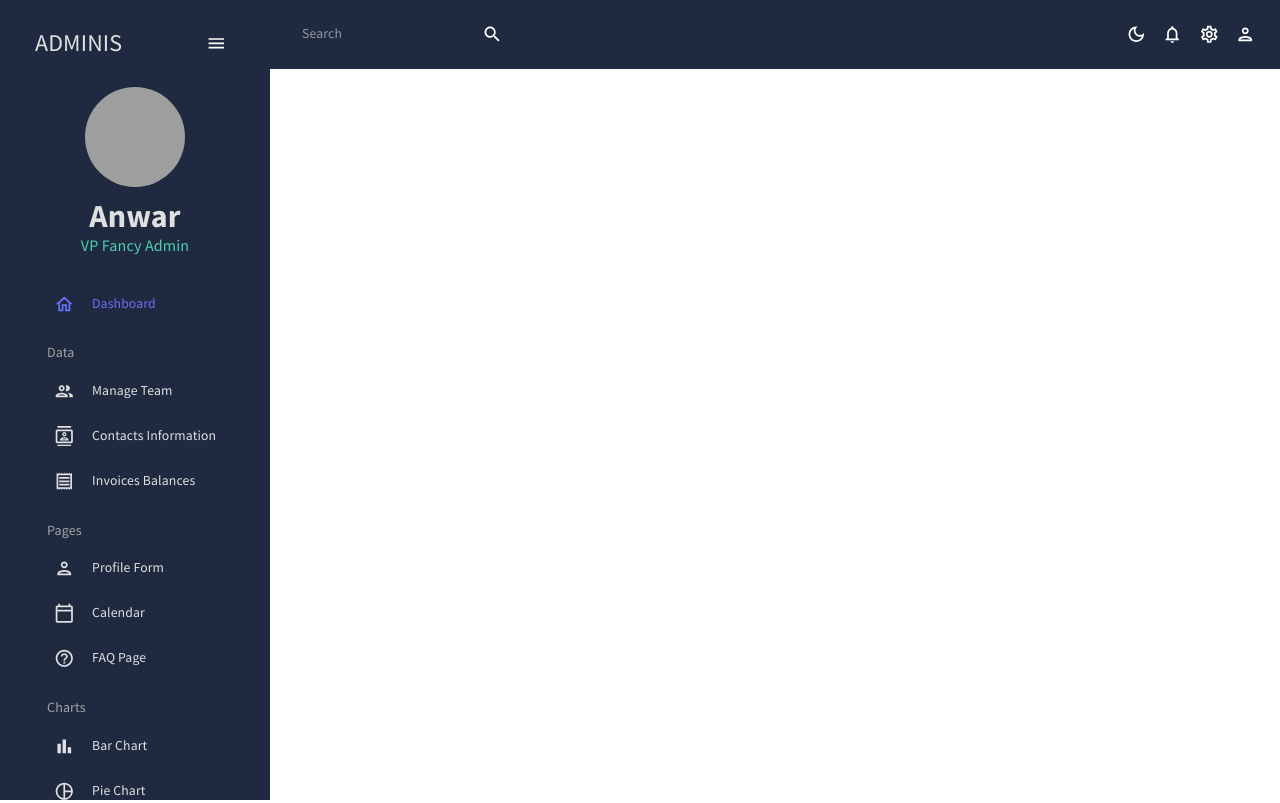
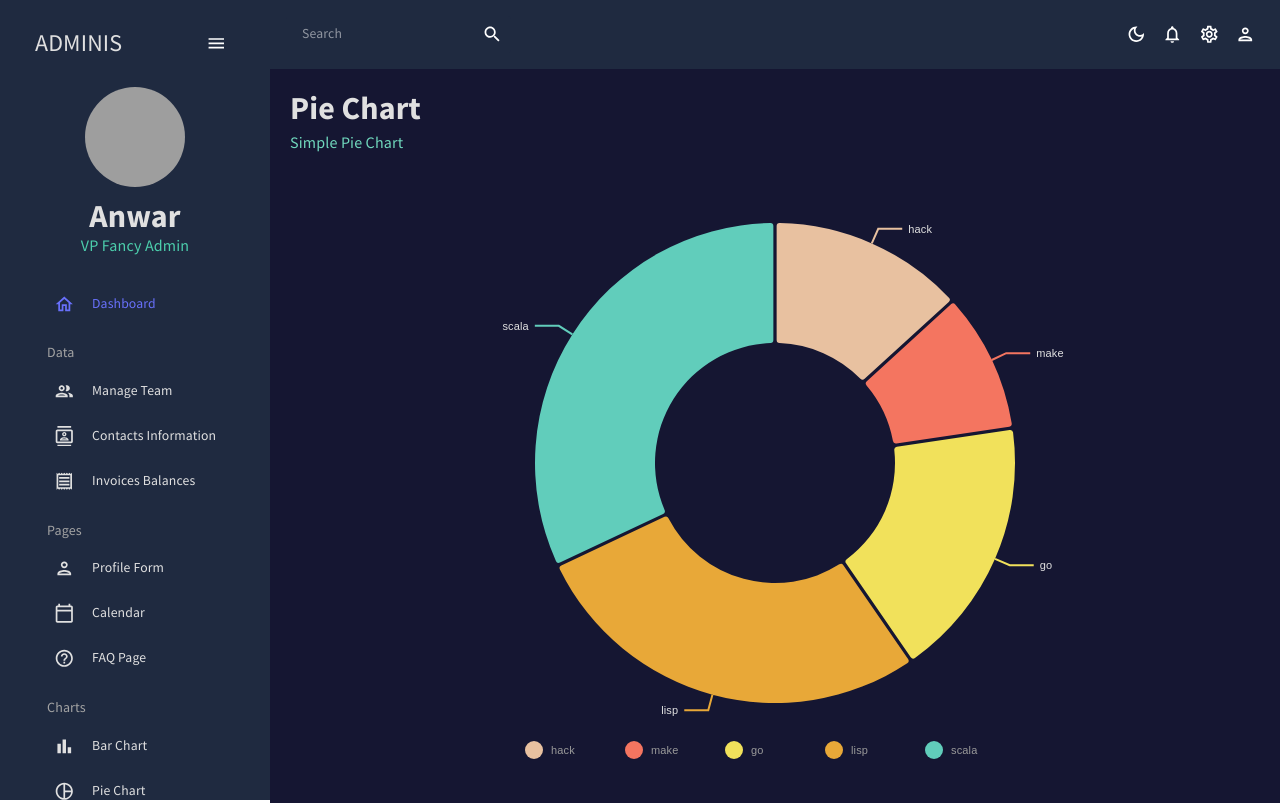
Before and after one commit to AnwarHossainSR/admin-dashboard-pro, a React (Vite) app: page /pie in a window 1280 px wide. Built offline with nearby package versions, Linux system fonts and the light colour scheme; grey boxes are pictures that could not be loaded.

Commit message:
line chart, pie chart an dfaq in material yui

```diff
--- a/src/App.jsx
+++ b/src/App.jsx
@@ -5,10 +5,13 @@ import { ColorModeContext, tokens, useMode } from './context/theme';
 import Bar from './pages/bar';
 import Contacts from './pages/contacts';
 import Dashboard from './pages/dashboard';
+import FAQ from './pages/faq';
 import Form from './pages/form';
 import Sidebar from './pages/global/Sidebar';
 import Topbar from './pages/global/Topbar';
 import Invoices from './pages/invoices';
+import Line from './pages/line';
+import Pie from './pages/pie';
 import Team from './pages/team';
 
 const App = () => {
@@ -36,6 +39,9 @@ const App = () => {
               <Route path="/invoices" element={<Invoices />} />
               <Route path="/form" element={<Form />} />
               <Route path="/bar" element={<Bar />} />
+              <Route path="/pie" element={<Pie />} />
+              <Route path="/line" element={<Line />} />
+              <Route path="/faq" element={<FAQ />} />
             </Routes>
           </main>
         </Box>
--- /dev/null
+++ b/src/components/Chart/PieChart.jsx
@@ -0,0 +1,109 @@
+import { useTheme } from '@mui/material';
+import { ResponsivePie } from '@nivo/pie';
+import { tokens } from '../../context/theme';
+import { mockPieData as data } from '../../data/mockData';
+
+const PieChart = () => {
+  const theme = useTheme();
+  const colors = tokens(theme.palette.mode);
+  return (
+    <ResponsivePie
+      data={data}
+      theme={{
+        axis: {
+          domain: {
+            line: {
+              stroke: colors.grey[100],
+            },
+          },
+          legend: {
+            text: {
+              fill: colors.grey[100],
+            },
+          },
+          ticks: {
+            line: {
+              stroke: colors.grey[100],
+              strokeWidth: 1,
+            },
+            text: {
+              fill: colors.grey[100],
+            },
+          },
+        },
+        legends: {
+          text: {
+            fill: colors.grey[100],
+          },
+        },
+      }}
+      margin={{ top: 40, right: 80, bottom: 80, left: 80 }}
+      innerRadius={0.5}
+      padAngle={0.7}
+      cornerRadius={3}
+      activeOuterRadiusOffset={8}
+      borderColor={{
+        from: 'color',
+        modifiers: [['darker', 0.2]],
+      }}
+      arcLinkLabelsSkipAngle={10}
+      arcLinkLabelsTextColor={colors.grey[100]}
+      arcLinkLabelsThickness={2}
+      arcLinkLabelsColor={{ from: 'color' }}
+      enableArcLabels={false}
+      arcLabelsRadiusOffset={0.4}
+      arcLabelsSkipAngle={7}
+      arcLabelsTextColor={{
+        from: 'color',
+        modifiers: [['darker', 2]],
+      }}
+      defs={[
+        {
+          id: 'dots',
+          type: 'patternDots',
+          background: 'inherit',
+          color: 'rgba(255, 255, 255, 0.3)',
+          size: 4,
+          padding: 1,
+          stagger: true,
+        },
+        {
+          id: 'lines',
+          type: 'patternLines',
+          background: 'inherit',
+          color: 'rgba(255, 255, 255, 0.3)',
+          rotation: -45,
+          lineWidth: 6,
+          spacing: 10,
+        },
+      ]}
+      legends={[
+        {
+          anchor: 'bottom',
+          direction: 'row',
+          justify: false,
+          translateX: 0,
+          translateY: 56,
+          itemsSpacing: 0,
+          itemWidth: 100,
+          itemHeight: 18,
+          itemTextColor: '#999',
+          itemDirection: 'left-to-right',
+          itemOpacity: 1,
+          symbolSize: 18,
+          symbolShape: 'circle',
+          effects: [
+            {
+              on: 'hover',
+              style: {
+                itemTextColor: '#000',
+              },
+            },
+          ],
+        },
+      ]}
+    />
+  );
+};
+
+export default PieChart;
--- /dev/null
+++ b/src/pages/faq/index.jsx
@@ -0,0 +1,86 @@
+import ExpandMoreIcon from '@mui/icons-material/ExpandMore';
+import { Box, useTheme } from '@mui/material';
+import Accordion from '@mui/material/Accordion';
+import AccordionDetails from '@mui/material/AccordionDetails';
+import AccordionSummary from '@mui/material/AccordionSummary';
+import Typography from '@mui/material/Typography';
+import Header from '../../components/Header';
+import { tokens } from '../../context/theme';
+
+const FAQ = () => {
+  const theme = useTheme();
+  const colors = tokens(theme.palette.mode);
+  return (
+    <Box m="20px">
+      <Header title="FAQ" subtitle="Frequently Asked Questions Page" />
+
+      <Accordion defaultExpanded>
+        <AccordionSummary expandIcon={<ExpandMoreIcon />}>
+          <Typography color={colors.greenAccent[500]} variant="h5">
+            An Important Question
+          </Typography>
+        </AccordionSummary>
+        <AccordionDetails>
+          <Typography>
+            Lorem ipsum dolor sit amet, consectetur adipiscing elit. Suspendisse
+            malesuada lacus ex, sit amet blandit leo lobortis eget.
+          </Typography>
+        </AccordionDetails>
+      </Accordion>
+      <Accordion defaultExpanded>
+        <AccordionSummary expandIcon={<ExpandMoreIcon />}>
+          <Typography color={colors.greenAccent[500]} variant="h5">
+            Another Important Question
+          </Typography>
+        </AccordionSummary>
+        <AccordionDetails>
+          <Typography>
+            Lorem ipsum dolor sit amet, consectetur adipiscing elit. Suspendisse
+            malesuada lacus ex, sit amet blandit leo lobortis eget.
+          </Typography>
+        </AccordionDetails>
+      </Accordion>
+      <Accordion defaultExpanded>
+        <AccordionSummary expandIcon={<ExpandMoreIcon />}>
+          <Typography color={colors.greenAccent[500]} variant="h5">
+            Your Favorite Question
+          </Typography>
+        </AccordionSummary>
+        <AccordionDetails>
+          <Typography>
+            Lorem ipsum dolor sit amet, consectetur adipiscing elit. Suspendisse
+            malesuada lacus ex, sit amet blandit leo lobortis eget.
+          </Typography>
+        </AccordionDetails>
+      </Accordion>
+      <Accordion defaultExpanded>
+        <AccordionSummary expandIcon={<ExpandMoreIcon />}>
+          <Typography color={colors.greenAccent[500]} variant="h5">
+            Some Random Question
+          </Typography>
+        </AccordionSummary>
+        <AccordionDetails>
+          <Typography>
+            Lorem ipsum dolor sit amet, consectetur adipiscing elit. Suspendisse
+            malesuada lacus ex, sit amet blandit leo lobortis eget.
+          </Typography>
+        </AccordionDetails>
+      </Accordion>
+      <Accordion defaultExpanded>
+        <AccordionSummary expandIcon={<ExpandMoreIcon />}>
+          <Typography color={colors.greenAccent[500]} variant="h5">
+            The Final Question
+          </Typography>
+        </AccordionSummary>
+        <AccordionDetails>
+          <Typography>
+            Lorem ipsum dolor sit amet, consectetur adipiscing elit. Suspendisse
+            malesuada lacus ex, sit amet blandit leo lobortis eget.
+          </Typography>
+        </AccordionDetails>
+      </Accordion>
+    </Box>
+  );
+};
+
+export default FAQ;
--- /dev/null
+++ b/src/pages/line/index.jsx
@@ -0,0 +1,16 @@
+import { Box } from '@mui/material';
+import LineChart from '../../components/Chart/LineChart';
+import Header from '../../components/Header';
+
+const Line = () => {
+  return (
+    <Box m="20px">
+      <Header title="Line Chart" subtitle="Simple Line Chart" />
+      <Box height="75vh">
+        <LineChart />
+      </Box>
+    </Box>
+  );
+};
+
+export default Line;
--- /dev/null
+++ b/src/pages/pie/index.jsx
@@ -0,0 +1,16 @@
+import { Box } from '@mui/material';
+import PieChart from '../../components/Chart/PieChart';
+import Header from '../../components/Header';
+
+const Pie = () => {
+  return (
+    <Box m="20px">
+      <Header title="Pie Chart" subtitle="Simple Pie Chart" />
+      <Box height="75vh">
+        <PieChart />
+      </Box>
+    </Box>
+  );
+};
+
+export default Pie;
```
